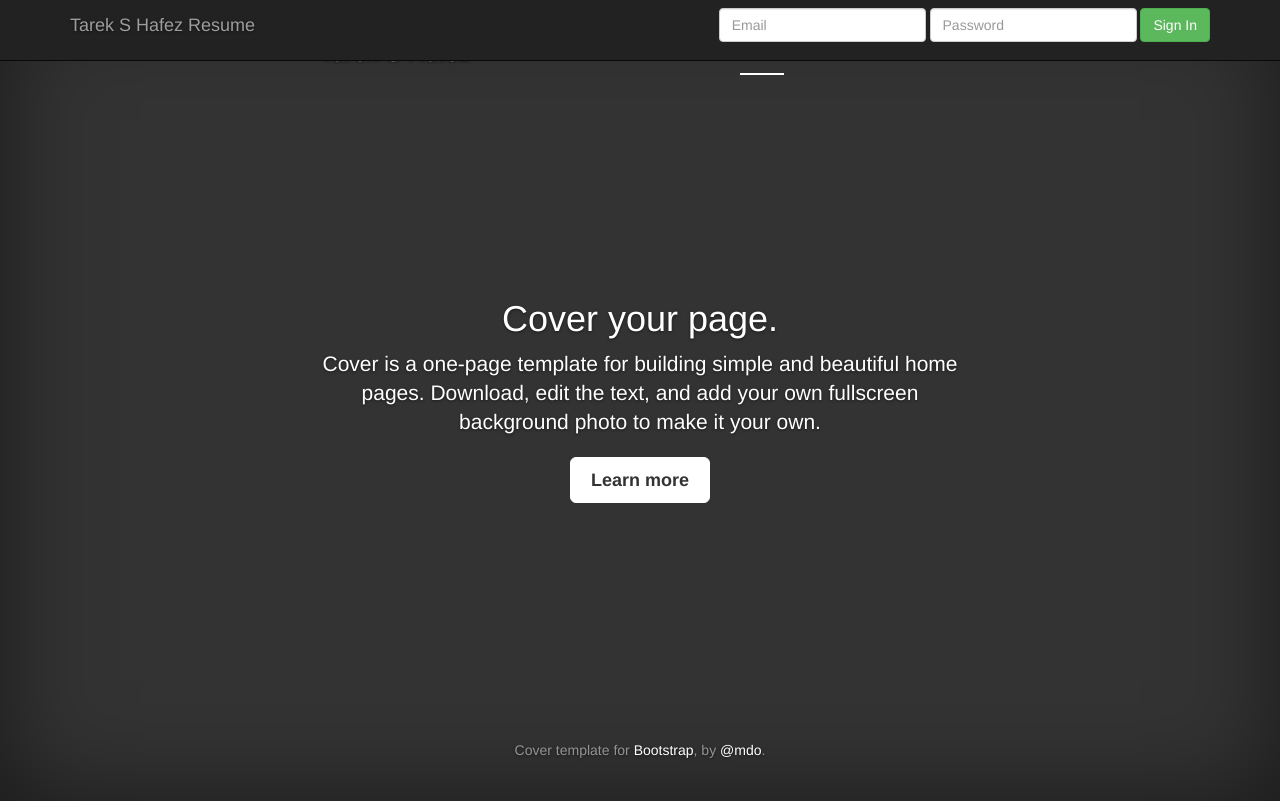
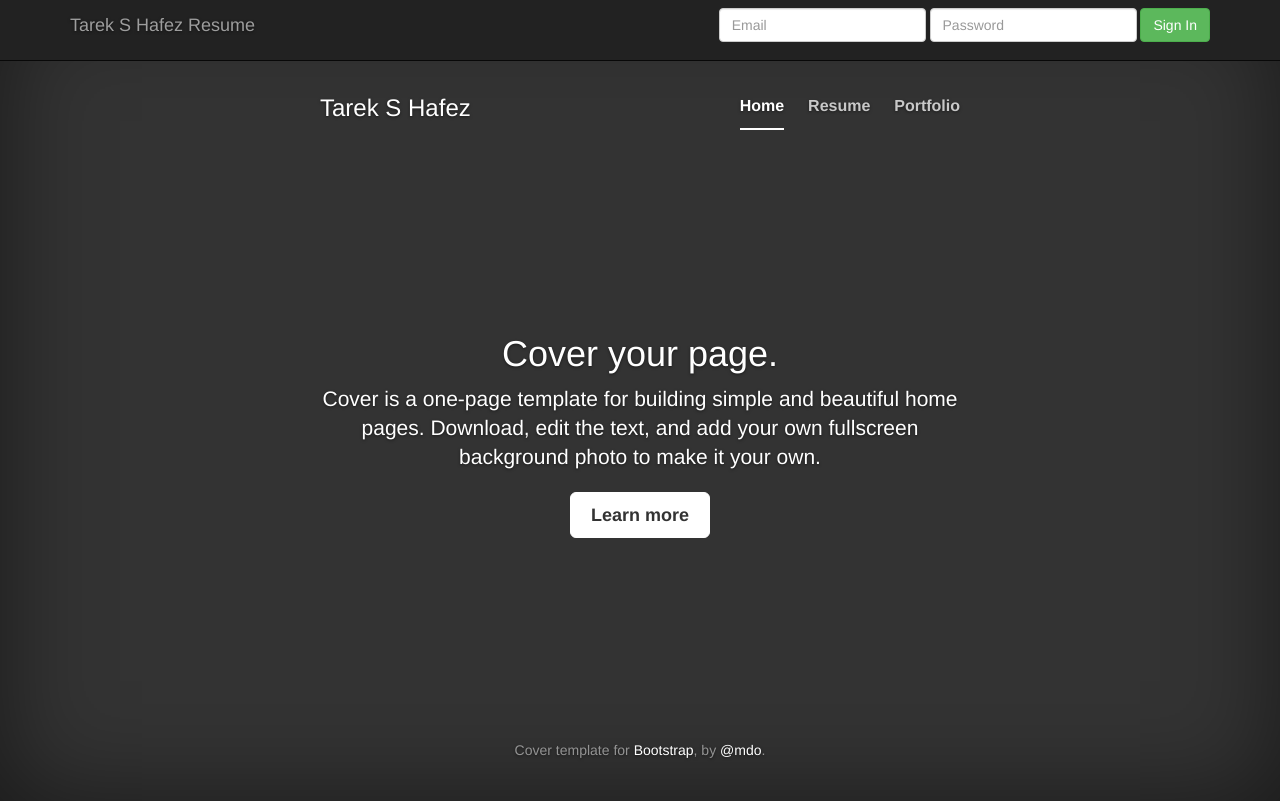
Before and after one commit to BobFromAccounting/codeup.dev, a PHP site: page /index.html in a window 1280 px wide. Run offline with PHP 8.4, Linux system fonts and the light colour scheme; some libraries are stand-ins or nearby versions.

Commit message:
Removed test.txt - modified custom.css portfolio.html resume.html

```diff
--- a/public/css/custom.css
+++ b/public/css/custom.css
@@ -1,4 +1,13 @@
 .addpadd  {
-        padding-top: 100px;
-        padding-left: 50px;
-    }
+    padding-top: 100px;
+    padding-left: 50px;
+}
+.fixed {
+	position:fixed;
+	padding-top: 25px;
+	padding-bottom: 25px;
+	margin-top: 30px;
+}
+.coverpad {
+	padding-top: 70px;
+}
--- a/public/portfolio.html
+++ b/public/portfolio.html
@@ -4,6 +4,8 @@
         <meta charset="utf-8">
         <meta http-equiv="X-UA-Compatible" content="IE=edge">
         <meta name="viewport" content="width=device-width, initial-scale=1">
+        <meta name="description" content="portfolio">
+        <meta name="author" content="Tarek S Hafez">
         <title>My Portfolio</title>
         <link rel="stylesheet" href="/css/bootstrap.css">
         <link rel="stylesheet" type="text/css" href="/css/custom.css">
@@ -44,7 +46,7 @@
                 </nav>
             </div>
         </div>
-        </nav>
+
         <div id="carousel-example-generic" class="carousel slide" data-ride="carousel">
             <!-- Indicators -->
             <ol class="carousel-indicators">
--- a/public/resume.html
+++ b/public/resume.html
@@ -4,6 +4,8 @@
     <meta charset="utf-8">
     <meta http-equiv="X-UA-Compatible" content="IE=edge">
     <meta name="viewport" content="width=device-width, initial-scale=1">
+    <meta name="description" content="resume">
+    <meta name="author" contents="Tarek S Hafez">
     <title>Resume</title>
     <link rel="stylesheet" href="/css/bootstrap.css">
     <link rel="stylesheet" type="text/css" href="/css/custom.css">
```
Also changed, not shown: public/test.txt (deleted).
